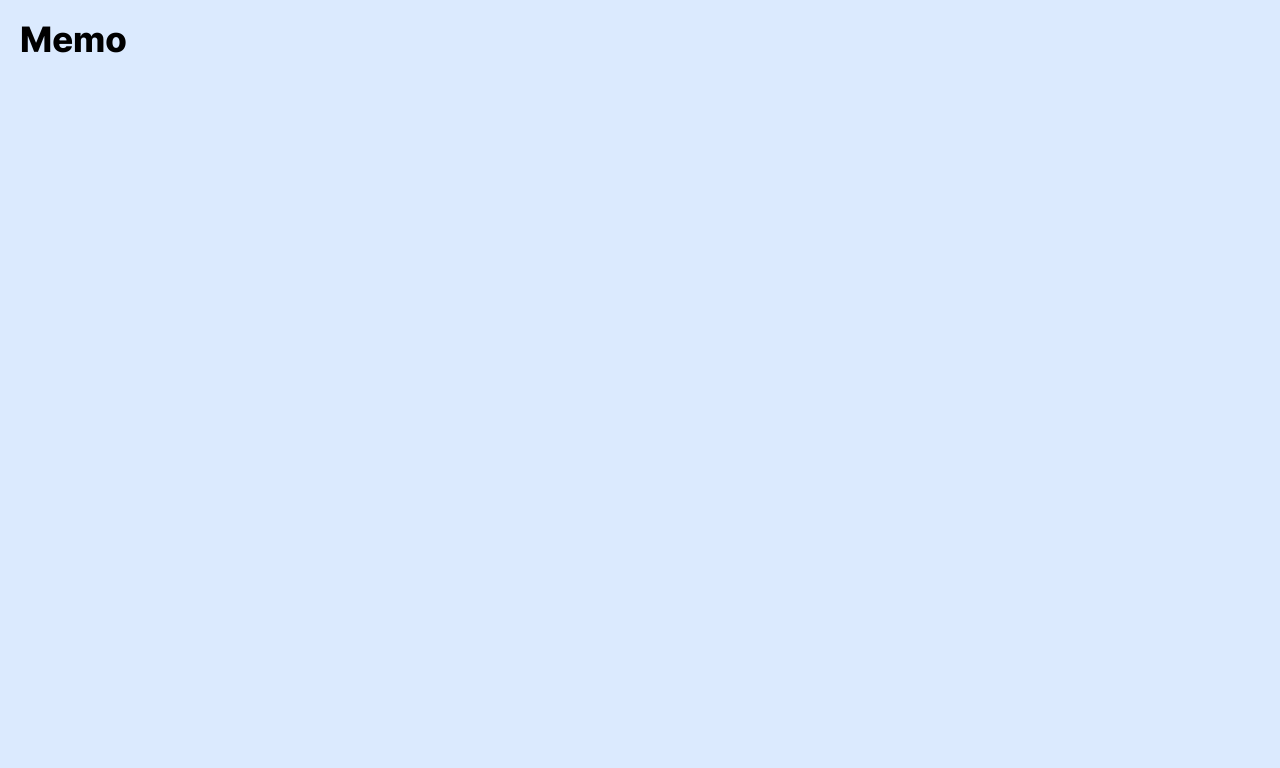
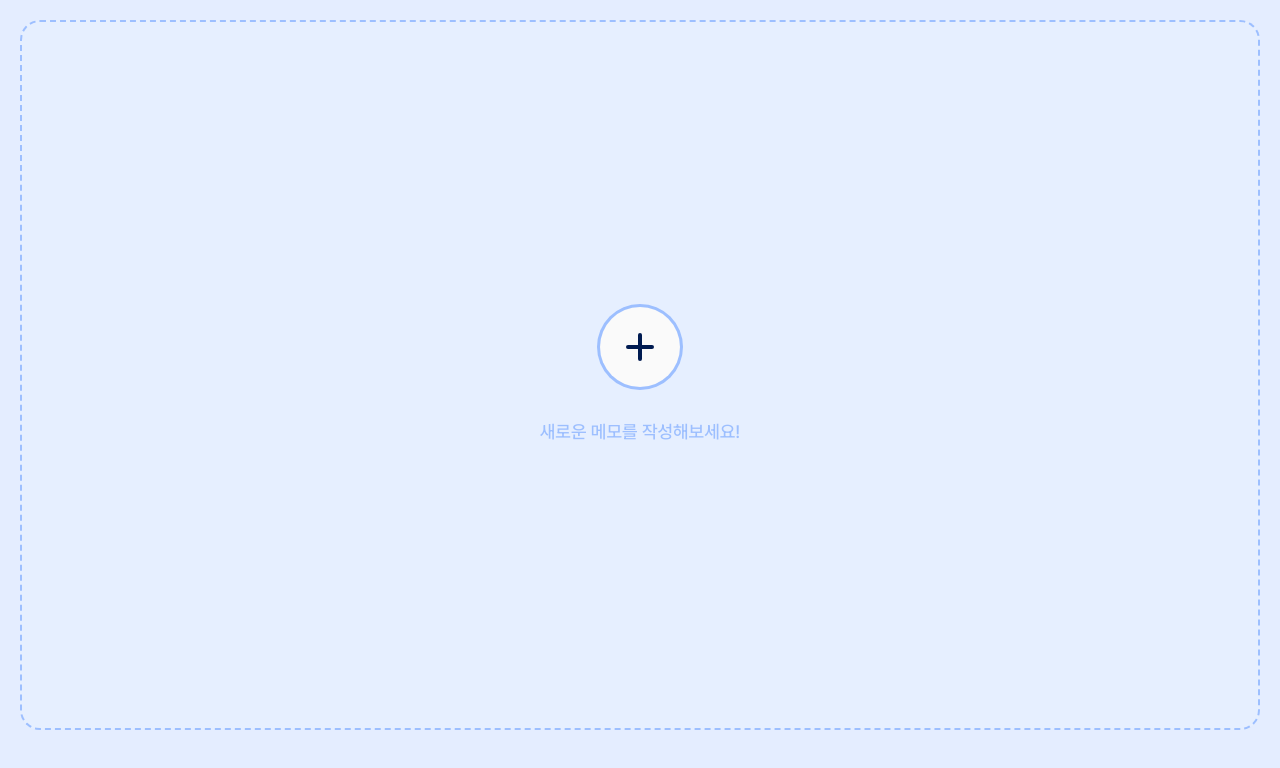
Before and after one commit to CEOS-Developers/react-memo-24th, a React (Vite) app: page / in a window 1280 px wide. Shown: the top 768 px of the page. Built offline with nearby package versions, Linux system fonts and the light colour scheme.

Commit message:
feat: 메모 빈 상태 화면 구현

```diff
--- a/src/App.jsx
+++ b/src/App.jsx
@@ -1,24 +1,20 @@
 import { useState } from "react";
+import EmptyState from "./components/feedback/EmptyState";
 
 function App() {
-  // 메모 전체 목록
   const [memos, setMemos] = useState([]);
-
-  // 검색어
   const [searchKeyword, setSearchKeyword] = useState("");
-
-  // 헤더에서 선택한 태그 필터
   const [selectedFilterTag, setSelectedFilterTag] = useState("");
-
-  // 메모 작성 화면 열림 여부
   const [isEditorOpen, setIsEditorOpen] = useState(false);
-
-  // 상세 모달에서 보고 있는 메모
   const [selectedMemo, setSelectedMemo] = useState(null);
 
   return (
-    <main className="min-h-screen bg-blue-100 p-5 font-pretendard">
-      <h1 className="text-4xl font-extrabold">Memo</h1>
+    <main className="min-h-screen bg-[#e4edff] p-5 font-pretendard">
+      {isEditorOpen ? (
+        <p className="text-center text-lg">메모 작성 화면 준비 중</p>
+      ) : (
+        <EmptyState onOpenEditor={() => setIsEditorOpen(true)} />
+      )}
     </main>
   );
 }
--- /dev/null
+++ b/src/components/feedback/EmptyState.jsx
@@ -0,0 +1,22 @@
+import plusIcon from "../../assets/icons/plus.svg";
+
+function EmptyState({ onOpenEditor }) {
+  return (
+    <section className="flex min-h-[710px] flex-col items-center justify-center rounded-[20px] border-2 border-dashed border-[#9dbfff] bg-[#e6efff]">
+      <button
+        type="button"
+        onClick={onOpenEditor}
+        aria-label="새 메모 작성"
+        className="flex size-[86px] items-center justify-center rounded-full bg-[#9dbfff]"
+      >
+        <img src={plusIcon} alt="" aria-hidden="true" />
+      </button>
+
+      <p className="mt-7 text-[18px] font-medium leading-7 text-[#9dbfff]">
+        새로운 메모를 작성해보세요!
+      </p>
+    </section>
+  );
+}
+
+export default EmptyState;
```
